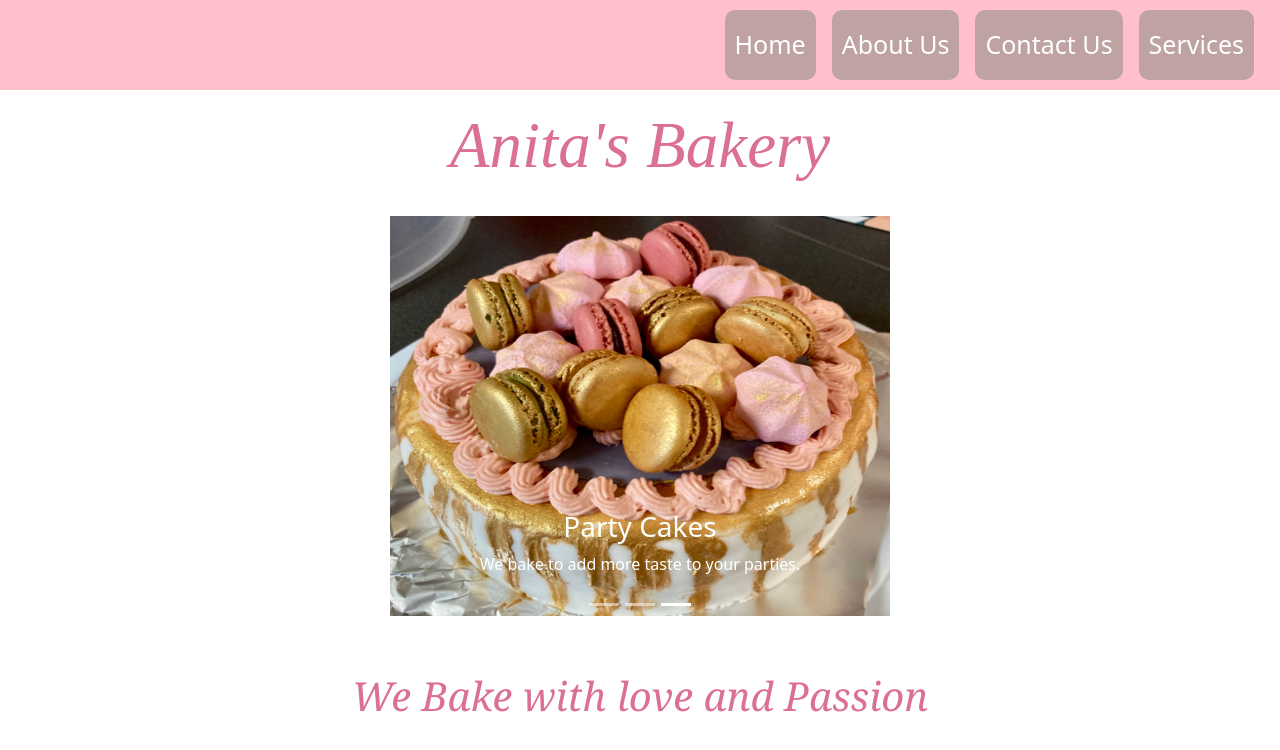
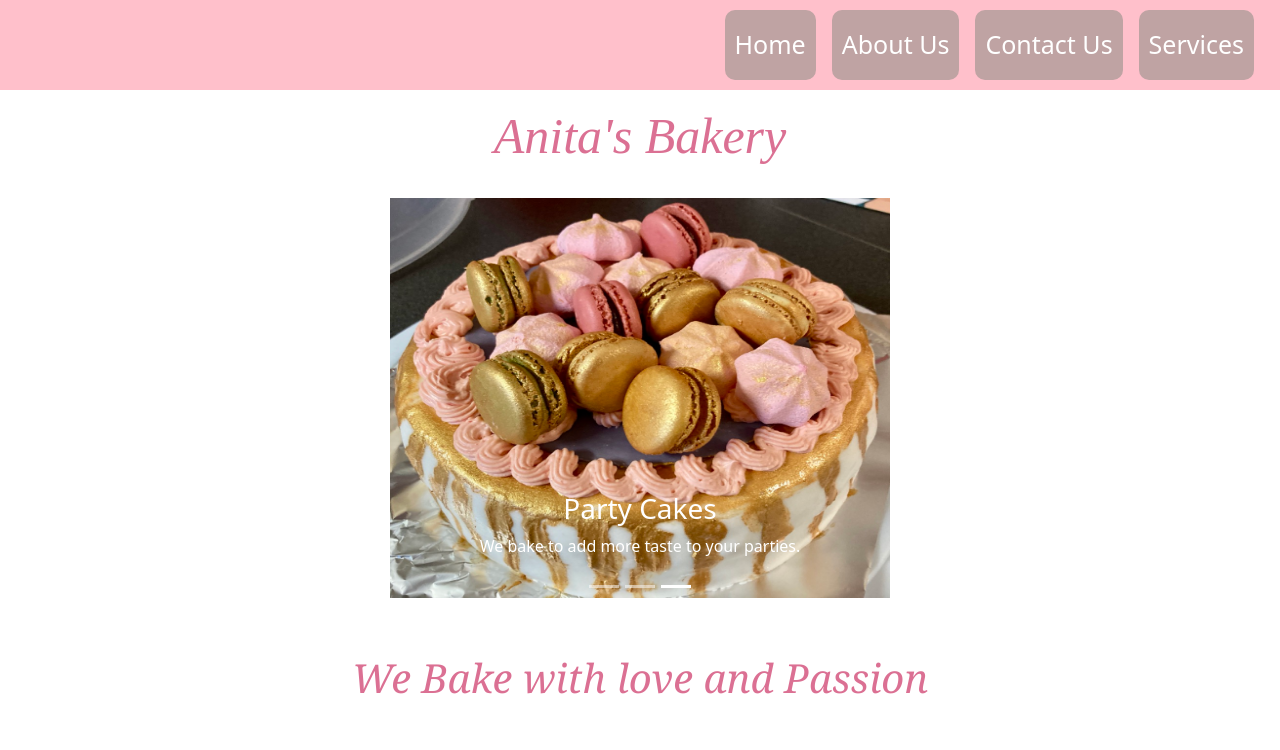
Before and after one commit to Anita771/React-coding, a React (Create React App) app: page /home in a window 1280 px wide. Shown: the top 750 px of the page. Built offline with nearby package versions, Linux system fonts and the light colour scheme.

Commit message:
Changed the font size

```diff
--- a/src/App.css
+++ b/src/App.css
@@ -41,7 +41,7 @@
 .bakery {
   font-style: oblique;
   font-family: cursive;
-  font-size: 65px;
+  font-size: 50px;
   color: palevioletred;
   flex: display;
   text-align: center;
```
